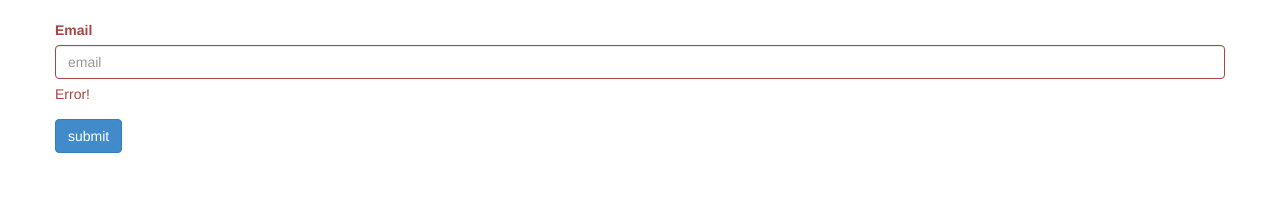
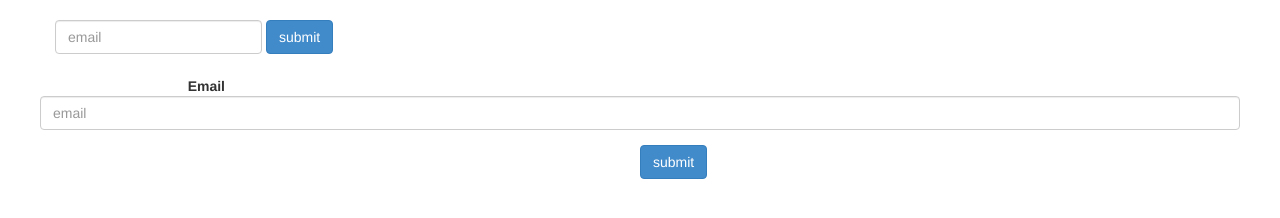
Before and after one commit to yakkuru201/bootstrap-nyumon, a plain HTML site: page index.html in a window 1280 px wide. Drawn offline with nearby package versions, Linux system fonts and the light colour scheme.

Commit message:
bootstrap

```diff
--- a/index.html
+++ b/index.html
@@ -10,17 +10,28 @@
   <body>
 
     <div class="container" style="padding:20px 0">
-
-      <form>
-        <div class="form-group has-error">
-          <label class="control-label" for="email">Email</label>
+      <form class="form-inline" style="margin-bottom:15px;">
+        <div class="form-group">
+          <label class="sr-only control-label" for="email">Email</label>
           <input type="text" id="email" class="form-control" placeholder="email">
-          <span class="help-block">Error!</span>
         </div>
         <div class="form-group">
           <input type="submit" value="submit" class="btn btn-primary">
         </div>
       </form>
+
+      <form class="form-horizontal" style="margin-bottom:15px;">
+        <div class="form-group">
+          <label class="control-label col-sm-2" for="email">Email</label>
+          <div class></div>
+          <input type="text" id="email" class="form-control" placeholder="email">
+        </div>
+        <div class="form-group">
+          <div class="col-sm-offset-2 col-sm-4"></div>
+          <input type="submit" value="submit" class="btn btn-primary">
+        </div>
+      </form>
+
 
     </div>
 
```
